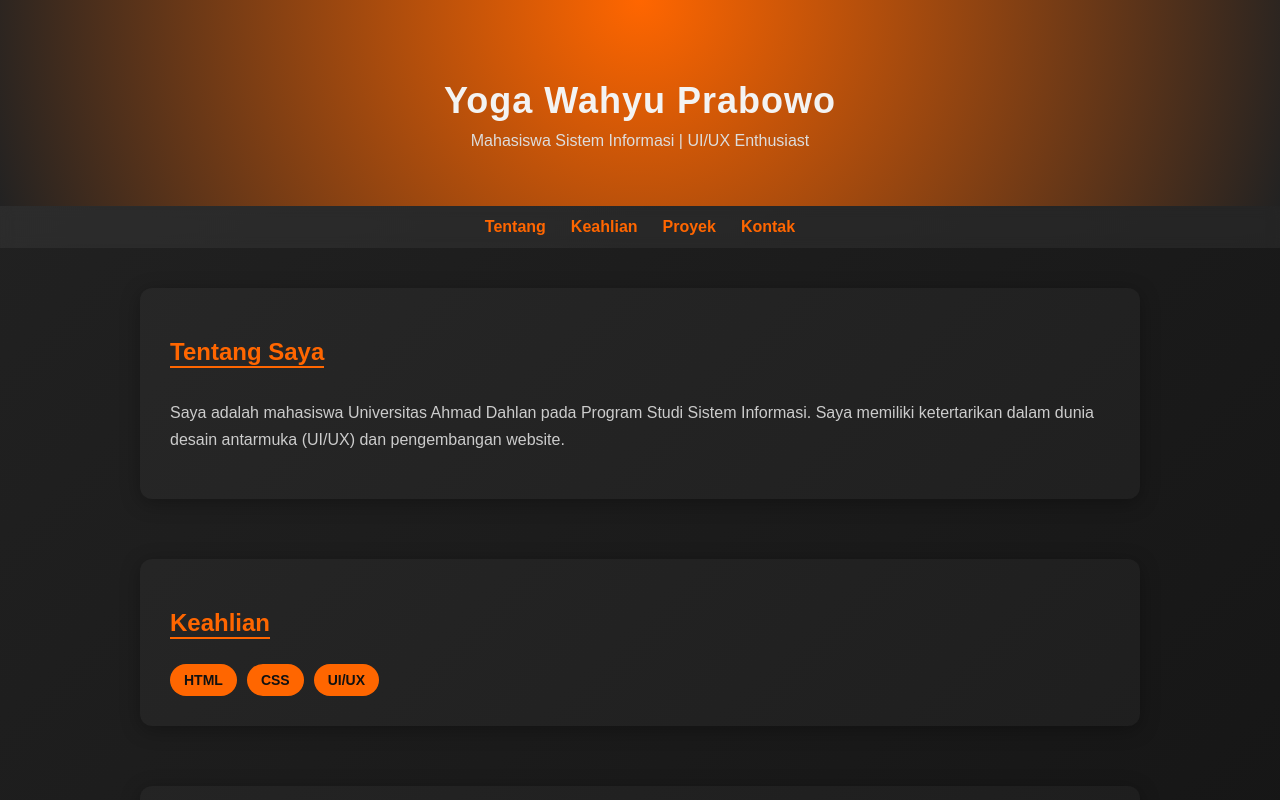
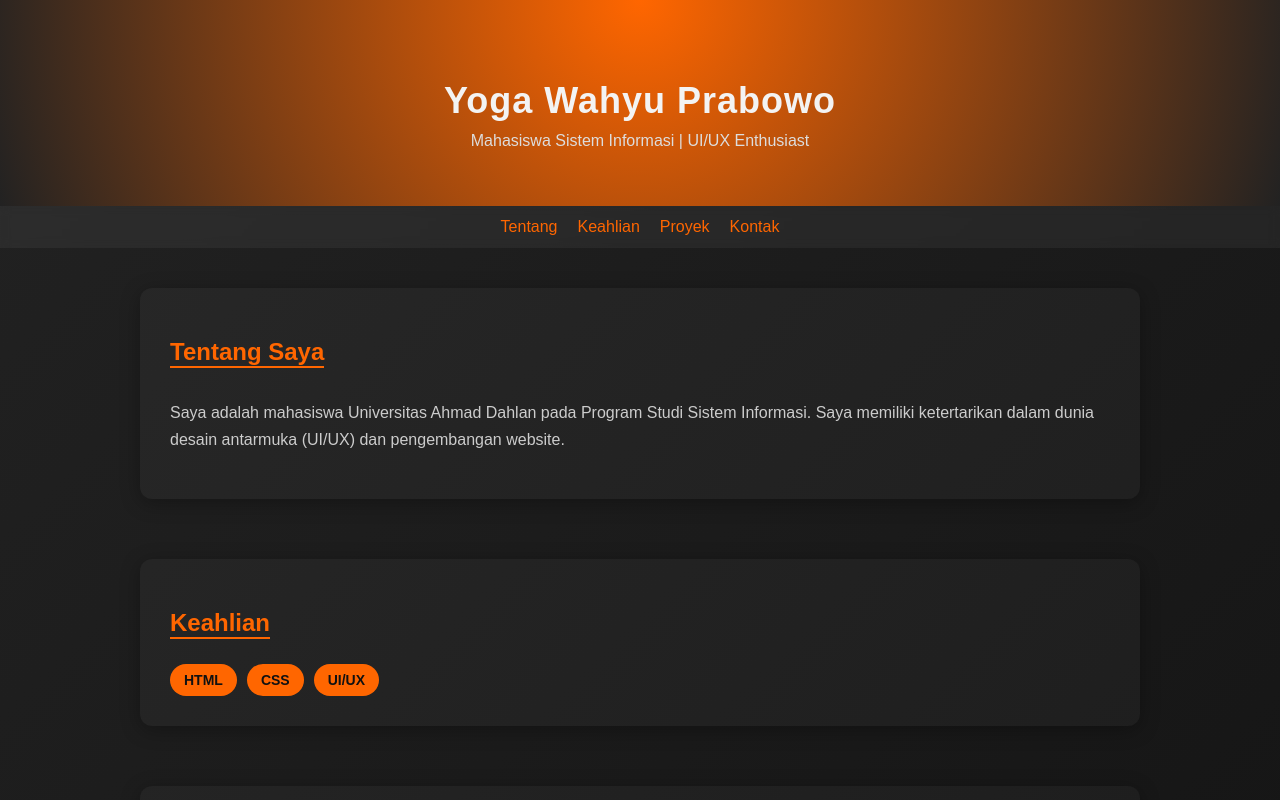
Before and after one commit to AGOY035/035_Agoy_B, a plain HTML site: page yoga2.html in a window 1280 px wide. Shown: the top 800 px of the page. Drawn offline with Linux system fonts and the light colour scheme.

Commit message:
Prak tek web 2

```diff
--- a/yoga2.css
+++ b/yoga2.css
@@ -1,4 +1,4 @@
-/* ===== Layout Utama: CSS GRID ===== */
+/* ===== GRID LAYOUT UNTUK STRUKTUR UTAMA ===== */
 body {
   margin: 0;
   font-family: 'Montserrat', sans-serif;
@@ -15,7 +15,7 @@ body {
   min-height: 100vh;
 }
 
-/* ===== Header ===== */
+/* ===== HEADER ===== */
 header {
   grid-area: header;
   text-align: center;
@@ -35,30 +35,29 @@ header p {
   font-size: 16px;
 }
 
-/* ===== Navigasi: FLEXBOX ===== */
+/* ===== NAVBAR DENGAN FLEXBOX ===== */
 nav {
   grid-area: nav;
   display: flex;
   justify-content: center;
-  gap: 25px;
+  gap: 20px;
   padding: 12px 0;
   background: rgba(255, 255, 255, 0.05);
-  backdrop-filter: blur(6px);
+  backdrop-filter: blur(5px);
 }
 
 nav a {
   color: #ff6600;
   text-decoration: none;
-  font-weight: 600;
-  transition: 0.2s;
+  font-weight: 500;
 }
 
 nav a:hover {
+  text-decoration: underline;
   color: #fff;
-  text-decoration: underline;
 }
 
-/* ===== Konten Utama ===== */
+/* ===== KONTEN UTAMA ===== */
 main {
   grid-area: main;
   max-width: 1000px;
@@ -66,7 +65,7 @@ main {
   padding: 0 20px;
 }
 
-/* ===== Section umum ===== */
+/* ===== SECTION ===== */
 section {
   margin-bottom: 60px;
   background: rgba(255, 255, 255, 0.03);
@@ -82,13 +81,13 @@ h2 {
   margin-bottom: 15px;
 }
 
-/* ===== Tentang ===== */
+/* ===== ABOUT ===== */
 .about p {
   line-height: 1.7;
   color: #ccc;
 }
 
-/* ===== Keahlian ===== */
+/* ===== SKILLS FLEXBOX ===== */
 .skills {
   display: flex;
   flex-wrap: wrap;
@@ -105,7 +104,7 @@ h2 {
   font-weight: 600;
 }
 
-/* ===== Proyek: FLEXBOX ===== */
+/* ===== PROJECTS DENGAN FLEXBOX ===== */
 .projects {
   display: flex;
   flex-wrap: wrap;
@@ -144,7 +143,7 @@ h2 {
   font-size: 14px;
 }
 
-/* ===== Form Kontak ===== */
+/* ===== FORM KONTAK ===== */
 form {
   display: flex;
   flex-direction: column;
@@ -176,7 +175,7 @@ button:hover {
   background: #e55a00;
 }
 
-/* ===== Footer ===== */
+/* ===== FOOTER ===== */
 footer {
   grid-area: footer;
   text-align: center;
@@ -186,7 +185,7 @@ footer {
   font-size: 14px;
 }
 
-/* ===== Responsif dengan Media Queries ===== */
+/* ===== MEDIA QUERIES RESPONSIF ===== */
 @media (max-width: 768px) {
   nav {
     flex-direction: column;
```
